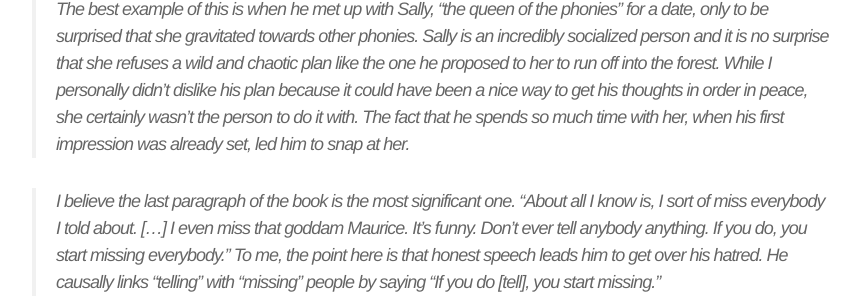
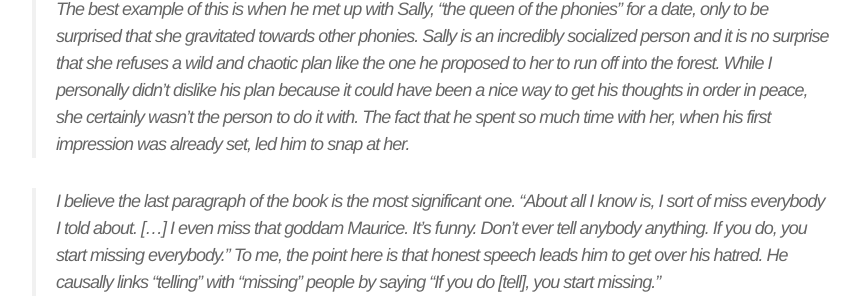
Before and after one commit to alitoiu/alitoiu.github.io, a Jekyll site: the page built from _posts/2019-07-24-Holden.markdown, in a window 1280 px wide and 900 px high, scrolled down 1538 px. Shown: the part 288-588 px from the top of the window, without its empty margins (208-1068 px from the left). Built offline with Jekyll 4.4.1, drawn with Linux system fonts in a browser that asks for light colours; some of the changed text lies outside the part shown.

Commit message:
another holden change

```diff
--- a/_posts/2019-07-24-Holden.markdown
+++ b/_posts/2019-07-24-Holden.markdown
@@ -26,7 +26,7 @@
 
 > Holden himself is an extremely poor listener. Including to Phoebe, when she would tell him her stories. Holden completely disregarded what Phoebe told him about her plays and was instead preoccupied with when their parents would come home. When Carl Luce recommended psychoanalysis, Holden was left only with the impression that Carl had a large vocabulary and didn't retain Carl's suggestion.
 
-> Moreover, Holden does not listen to himself and so repeatedly fails to align his behavior with his internal voice. The best example of this is when he met up with Sally, "the queen of the phonies" for a date, only to be surprised that she gravitated towards other phonies. Sally is an incredibly socialized person and it is no surprise that she refuses a wild and chaotic plan like the one he proposed to her to run off into the forest. While I personally didn't dislike his plan because it could have been a nice way to get his thoughts in order in peace, she certainly wasn't the person to do it with. The fact that he spends so much time with her, when his first impression was already set, led him to snap at her.
+> Moreover, Holden does not listen to himself and so repeatedly fails to align his behavior with his internal voice. The best example of this is when he met up with Sally, "the queen of the phonies" for a date, only to be surprised that she gravitated towards other phonies. Sally is an incredibly socialized person and it is no surprise that she refuses a wild and chaotic plan like the one he proposed to her to run off into the forest. While I personally didn't dislike his plan because it could have been a nice way to get his thoughts in order in peace, she certainly wasn't the person to do it with. The fact that he spent so much time with her, when his first impression was already set, led him to snap at her.
 
 > I believe the last paragraph of the book is the most significant one. "About all I know is, I sort of miss everybody I told about. [...] I even miss that goddam Maurice. It's funny. Don't ever tell anybody anything. If you do, you start missing everybody." To me, the point here is that honest speech leads him to get over his hatred. He causally links "telling" with "missing" people by saying "If you do [tell], you start missing."
 
```
